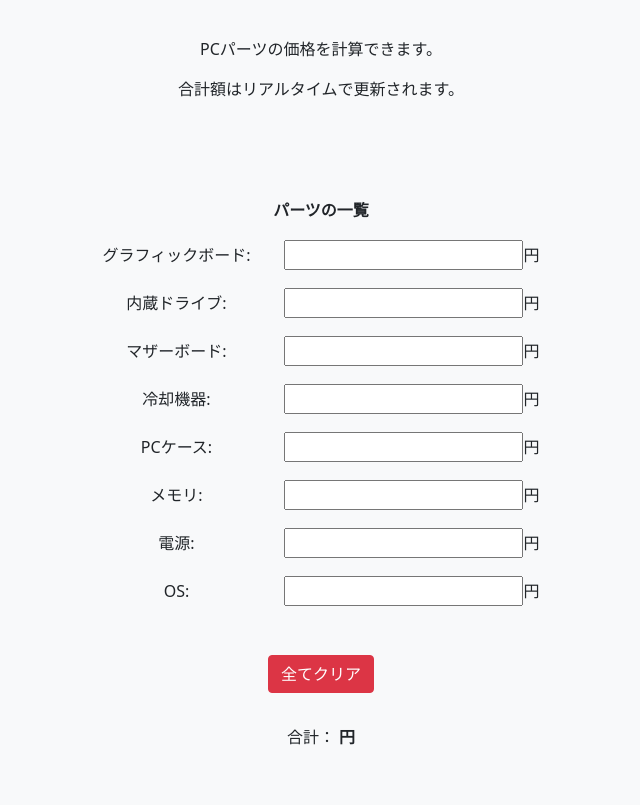
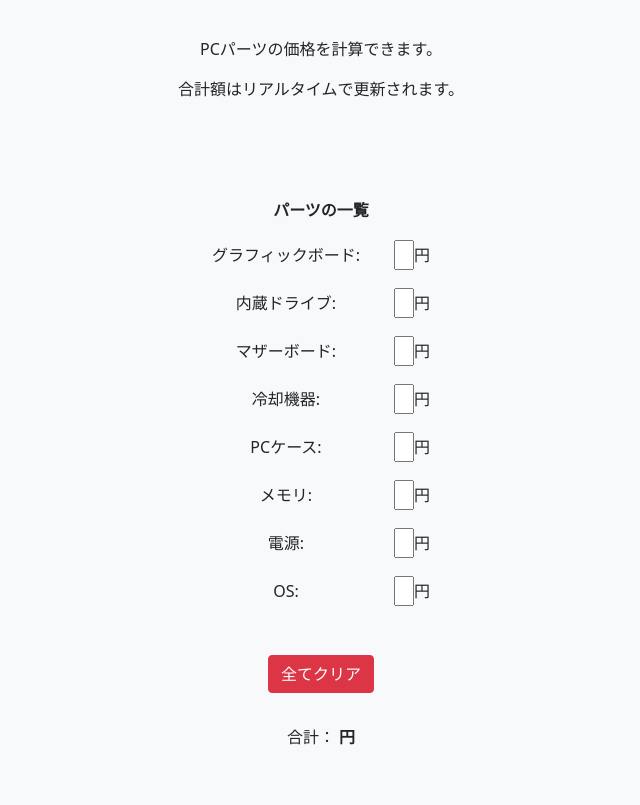
Before and after one commit to PurpleYellow36/pcbuild_calc, a Django app: page / in a window 1280 px wide. Shown: the part 339-1144 px from the top of the page, without its empty margins (319-959 px from the left). Run offline with Django 3.2, Linux system fonts and the light colour scheme.

Commit message:
change index input number width size commit

```diff
--- a/calc/templates/calc/index.html
+++ b/calc/templates/calc/index.html
@@ -21,35 +21,35 @@
         <tbody>
             <tr>
                 <td>グラフィックボード:</td>
-                <td><input type="number" size="9" maxlength="8" class="price" id="graphic_board">円</td>
+                <td><input type="number" style="width:20px;" class="price" id="graphic_board">円</td>
             </tr>
             <tr>
                 <td>内蔵ドライブ:</td>
-                <td><input type="number" size="9" maxlength="8" class="price" id="drive">円</td>
+                <td><input type="number" style="width:20px;" class="price" id="drive">円</td>
             </tr>
             <tr>
                 <td>マザーボード:</td>
-                <td><input type="number" size="9" maxlength="8" class="price" id="mother_board">円</td>
+                <td><input type="number" style="width:20px;" class="price" id="mother_board">円</td>
             </tr>
             <tr>
                 <td>冷却機器:</td>
-                <td><input type="number" size="9" maxlength="8" class="price" id="cooler">円</td>
+                <td><input type="number" style="width:20px;" class="price" id="cooler">円</td>
             </tr>
             <tr>
                 <td>PCケース:</td>
-                <td><input type="number" size="9" maxlength="8" class="price" id="case">円</td>
+                <td><input type="number" style="width:20px;" class="price" id="case">円</td>
             </tr>
             <tr>
                 <td>メモリ:</td>
-                <td><input type="number" size="9" maxlength="8" class="price" id="memory">円</td>
+                <td><input type="number" style="width:20px;" class="price" id="memory">円</td>
             </tr>
             <tr>
                 <td>電源:</td>
-                <td><input type="number" size="9" maxlength="8" class="price" id="power">円</td>
+                <td><input type="number" style="width:20px;" class="price" id="power">円</td>
             </tr>
             <tr>
                 <td>OS:</td>
-                <td><input type="number" size="9" maxlength="8" class="price" id="os">円</td>
+                <td><input type="number" style="width:20px;" class="price" id="os">円</td>
             </tr>
         </tbody>
     </table>
```
